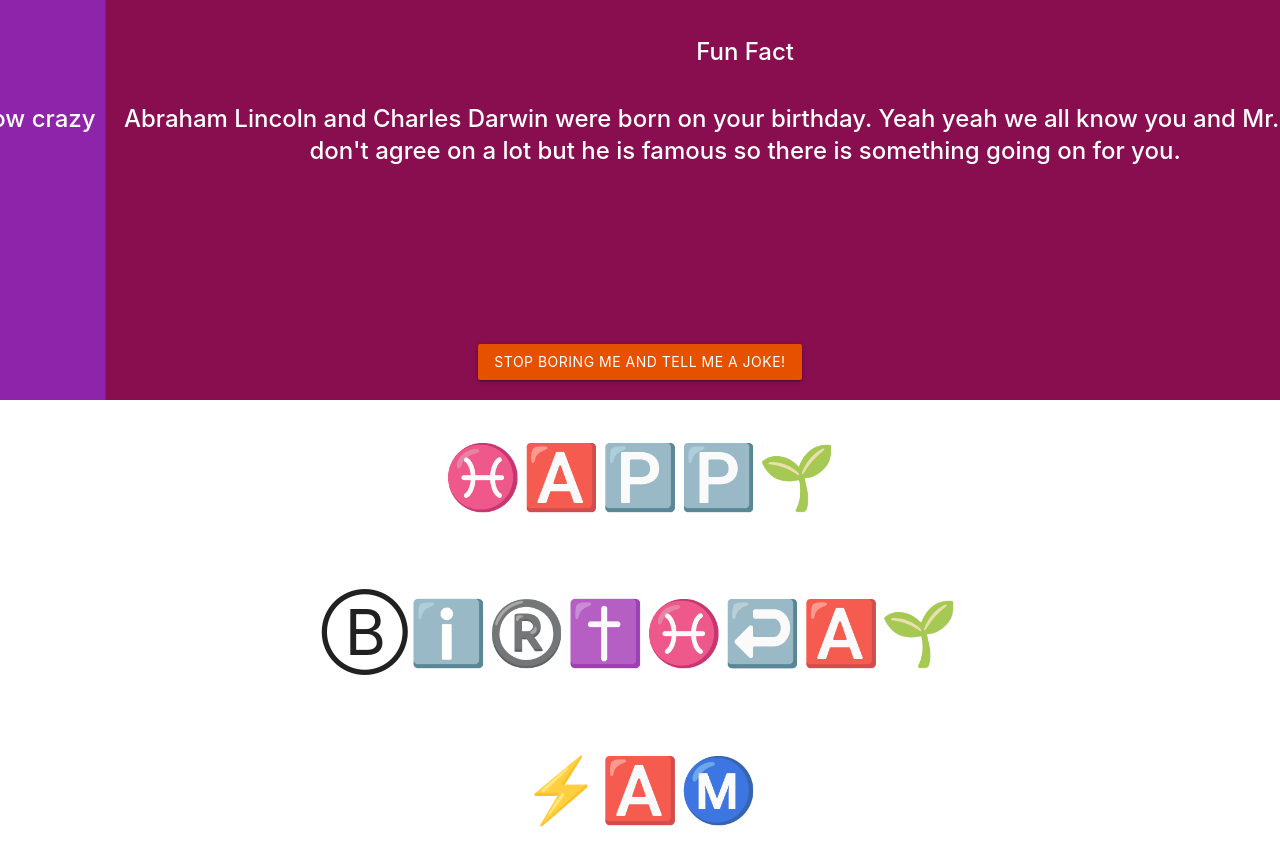
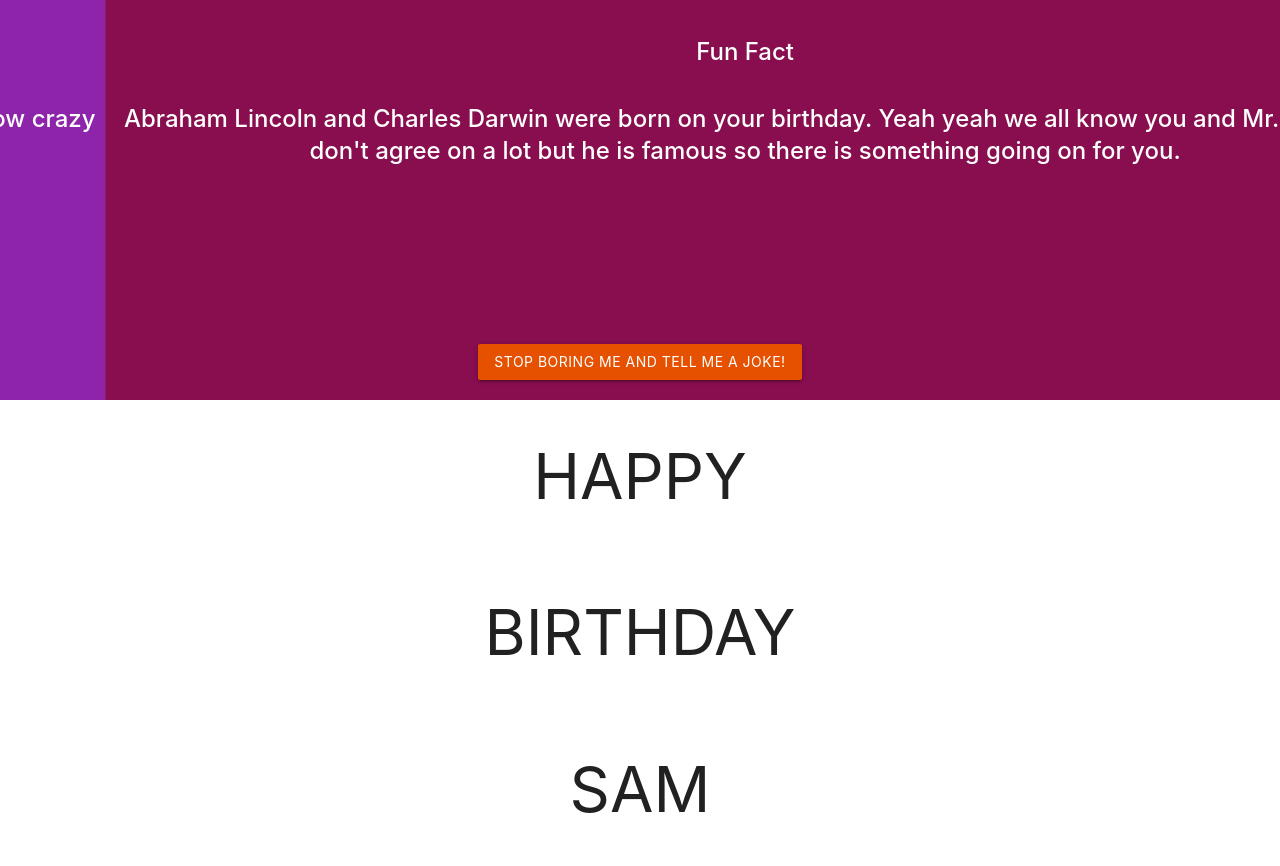
Before and after one commit to ibtissaam/ibtissaam.github.io, a plain HTML site: page index.html in a window 1280 px wide. Shown: the top 866 px of the page. Drawn offline with nearby package versions, Linux system fonts and the light colour scheme.

Commit message:
Update index.html

```diff
--- a/index.html
+++ b/index.html
@@ -34,17 +34,17 @@
         <div class="container">
             <div class="row">
                 <div class="col s12">
-                    <h1 class="center-align">♓️🅰️🅿️🅿️🌱</h1>
+                    <h1 class="center-align">HAPPY</h1>
                 </div>
             </div>
             <div class="row">
                 <div class="col s12">
-                    <h1 class="center-align">Ⓑℹ️®️✝️♓️↩️🅰️🌱</h1>
+                    <h1 class="center-align">BIRTHDAY</h1>
                 </div>
             </div>
             <div class="row">
                 <div class="col s12">
-                    <h1 class="center-align">⚡️🅰️Ⓜ️</h1>
+                    <h1 class="center-align">SAM</h1>
                 </div>
             </div>
             <div class="row">
```
